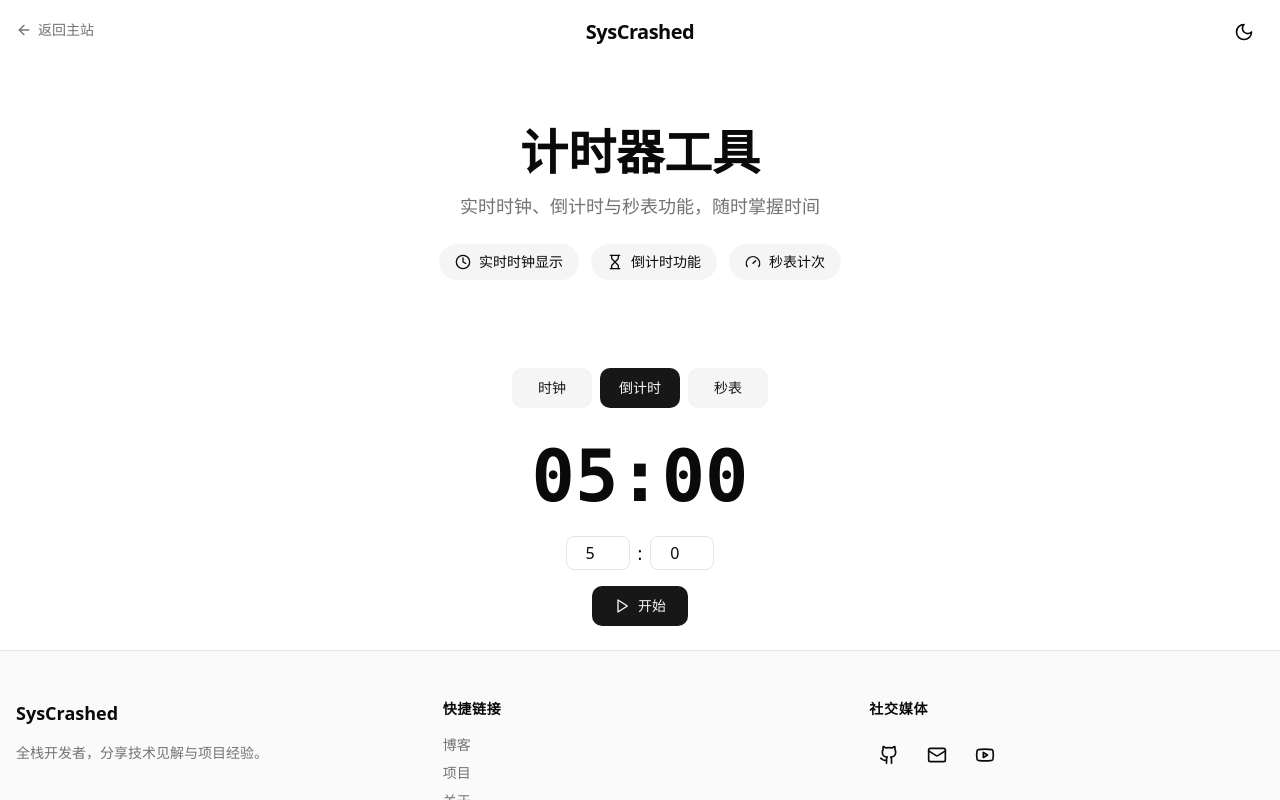
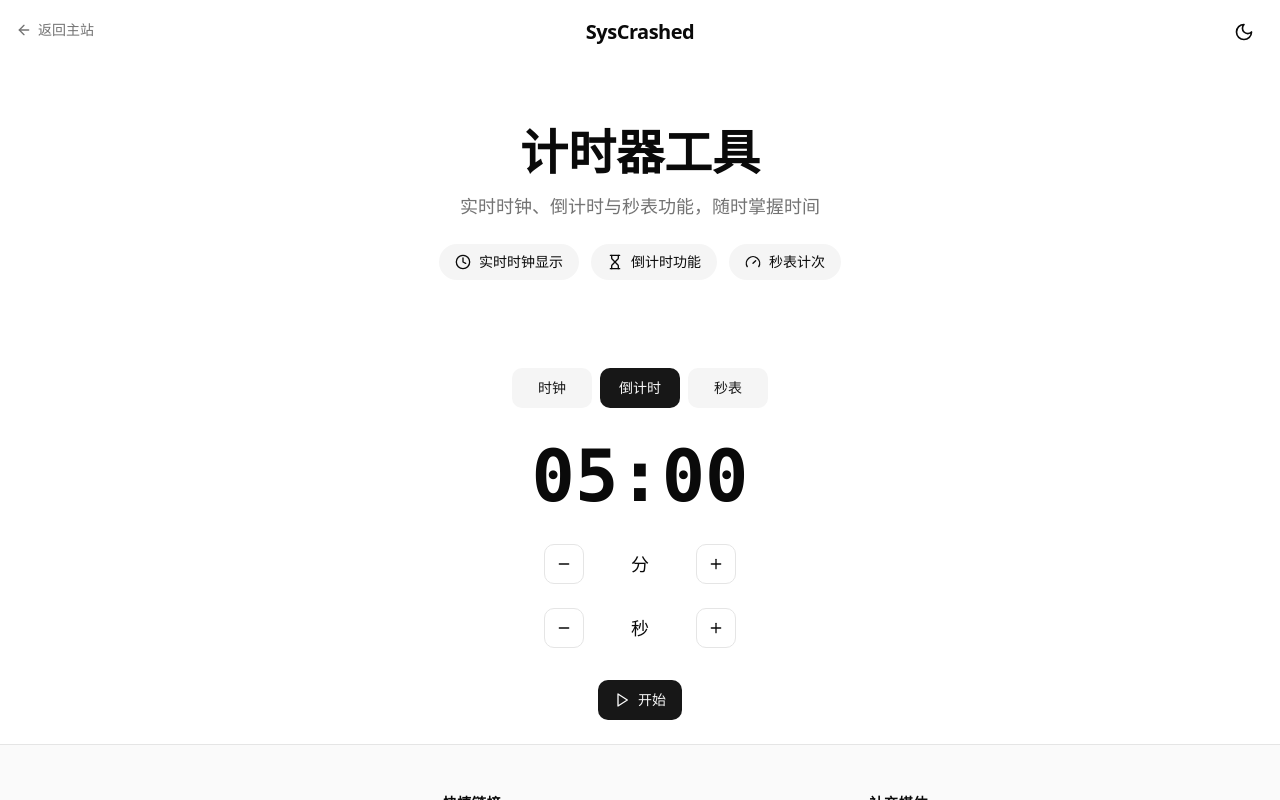
Before and after one commit to Sys-Crashed/Timer, a Next.js app: page / in a window 1280 px wide. Both pictures are taken after a click on the button "倒计时". Shown: the top 800 px of the page. Built offline with nearby package versions, Linux system fonts and the light colour scheme.

Commit message:
feat: replace inputs with +/- buttons for countdown time

```diff
--- a/src/app/page.tsx
+++ b/src/app/page.tsx
@@ -1,7 +1,7 @@
 "use client";
 
 import { useState, useEffect } from "react";
-import { Play, Pause, RotateCcw, Clock, Hourglass, Gauge } from "lucide-react";
+import { Play, Pause, RotateCcw, Clock, Hourglass, Gauge, Minus, Plus } from "lucide-react";
 import { motion } from "framer-motion";
 import { clsx } from "clsx";
 import { ToolLayout } from "./tool-layout";
@@ -124,8 +124,6 @@ function AnalogClock({ time }: { time: Date }) {
 }
 
 function Countdown() {
-  const [minutes, setMinutes] = useState(5);
-  const [seconds, setSeconds] = useState(0);
   const [totalSeconds, setTotalSeconds] = useState(5 * 60);
   const [isRunning, setIsRunning] = useState(false);
   const [remaining, setRemaining] = useState(5 * 60);
@@ -161,9 +159,9 @@ function Countdown() {
     setRemaining(totalSeconds);
   };
 
-  const handleSetTime = () => {
-    setIsRunning(false);
-    const newTotal = minutes * 60 + seconds;
+  const adjustTime = (delta: number) => {
+    if (isRunning) return;
+    const newTotal = Math.max(1, totalSeconds + delta);
     setTotalSeconds(newTotal);
     setRemaining(newTotal);
   };
@@ -179,7 +177,7 @@ function Countdown() {
     >
       <motion.div
         className={clsx(
-          "font-mono text-5xl md:text-6xl lg:text-7xl font-bold text-center mb-6",
+          "font-mono text-5xl md:text-6xl lg:text-7xl font-bold text-center mb-8",
           remaining === 0 && "text-red-500"
         )}
       >
@@ -187,54 +185,61 @@ function Countdown() {
         {displaySec.toString().padStart(2, "0")}
       </motion.div>
 
-      {!isRunning && remaining === totalSeconds && (
-        <div className="flex gap-2 justify-center mb-4">
-          <input
-            type="number"
-            min="0"
-            max="99"
-            value={minutes}
-            onChange={e => setMinutes(Math.max(0, parseInt(e.target.value) || 0))}
-            className="w-16 px-2 py-1 text-center border border-input rounded-md bg-background"
-          />
-          <span className="self-center text-lg">:</span>
-          <input
-            type="number"
-            min="0"
-            max="59"
-            value={seconds}
-            onChange={e => setSeconds(Math.max(0, Math.min(59, parseInt(e.target.value) || 0)))}
-            className="w-16 px-2 py-1 text-center border border-input rounded-md bg-background"
-          />
+      {!isRunning && (
+        <div className="flex items-center justify-center gap-4 mb-6">
+          <Button
+            variant="outline"
+            size="icon"
+            onClick={() => adjustTime(-60)}
+            disabled={totalSeconds <= 60}
+          >
+            <Minus className="w-4 h-4" />
+          </Button>
+          <span className="text-lg font-medium w-20 text-center">分</span>
+          <Button
+            variant="outline"
+            size="icon"
+            onClick={() => adjustTime(60)}
+          >
+            <Plus className="w-4 h-4" />
+          </Button>
         </div>
       )}
 
-      {(remaining !== totalSeconds || isRunning) && (
-        <div className="flex gap-2 justify-center mb-4">
+      {!isRunning && (
+        <div className="flex items-center justify-center gap-4 mb-8">
           <Button
-            variant="secondary"
-            onClick={handleReset}
-            className="min-w-24"
+            variant="outline"
+            size="icon"
+            onClick={() => adjustTime(-1)}
+            disabled={totalSeconds <= 1}
           >
-            <RotateCcw className="w-4 h-4 mr-2" />
-            重置
+            <Minus className="w-4 h-4" />
+          </Button>
+          <span className="text-lg font-medium w-20 text-center">秒</span>
+          <Button
+            variant="outline"
+            size="icon"
+            onClick={() => adjustTime(1)}
+          >
+            <Plus className="w-4 h-4" />
           </Button>
         </div>
       )}
 
       <div className="flex gap-3 justify-center">
         {remaining === 0 ? (
-          <Button variant="default" onClick={handleReset} className="min-w-24">
+          <Button variant="default" onClick={handleReset}>
             <RotateCcw className="w-4 h-4 mr-2" />
             重置
           </Button>
         ) : isRunning ? (
-          <Button variant="destructive" onClick={handlePause} className="min-w-24">
+          <Button variant="destructive" onClick={handlePause}>
             <Pause className="w-4 h-4 mr-2" />
             暂停
           </Button>
         ) : (
-          <Button variant="default" onClick={handleStart} className="min-w-24">
+          <Button variant="default" onClick={handleStart}>
             <Play className="w-4 h-4 mr-2" />
             开始
           </Button>
```
